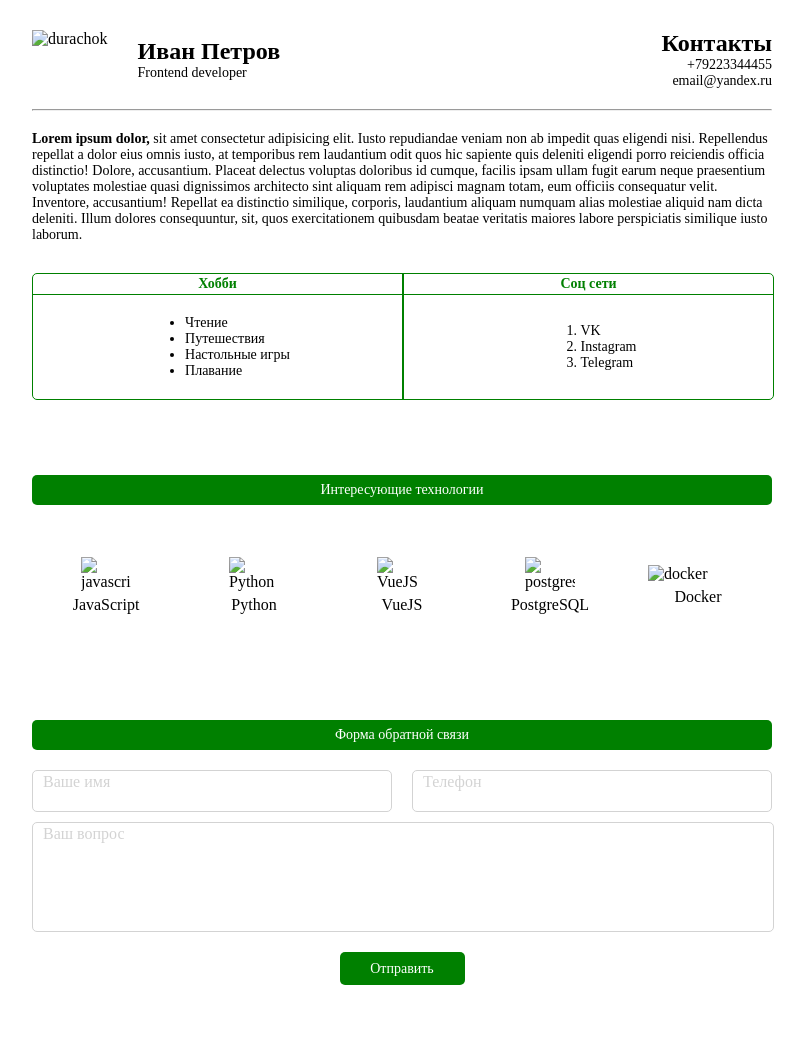
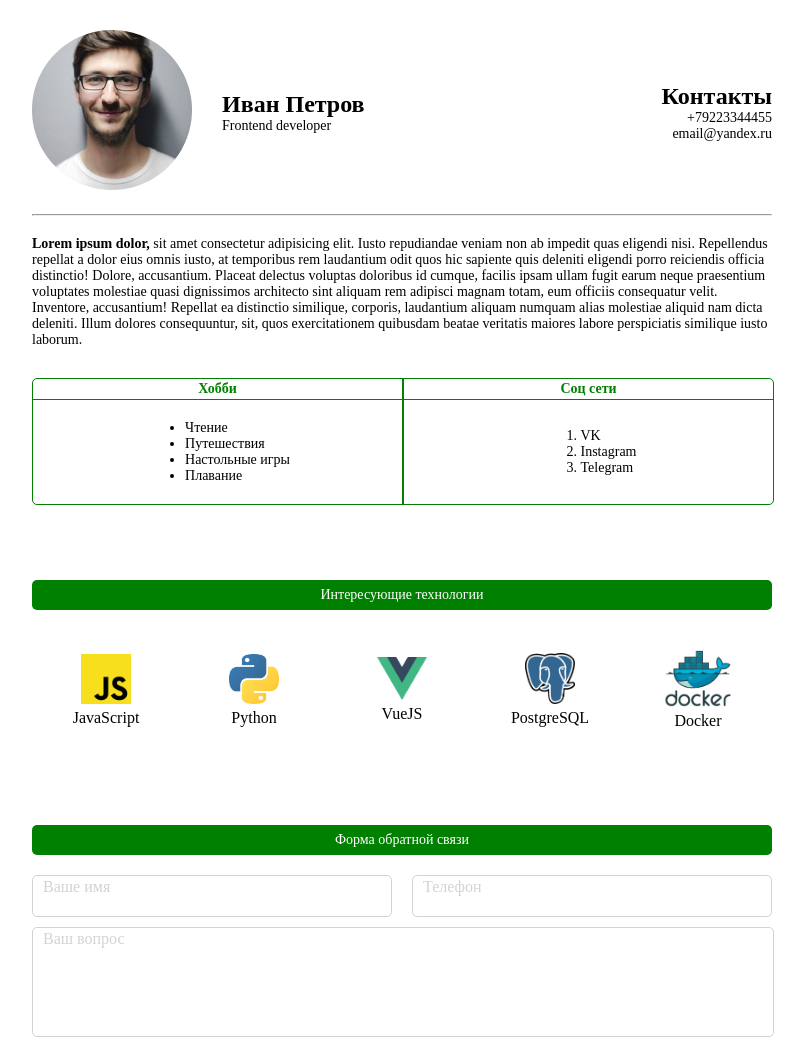
Before and after one commit to lessneutrality/websurgu, a plain HTML site: page lab1/index.html in a window 1280 px wide. Shown: the top 1040 px of the page, without its empty margins (238-1043 px from the left). Drawn offline with Linux system fonts and the light colour scheme.

Commit message:
clean up + line 61 ask

```diff
--- a/lab1/index.html
+++ b/lab1/index.html
@@ -10,7 +10,7 @@
     <div class="main">
 
     <div class="hdr">
-        <div><img src="C:/Users/user/Downloads/Ellipse.jpg" alt="durachok"></div>
+        <div><img src="/source/Ellipse.jpg" alt="durachok"></div>
         <div class="hdr_2nd">
             <p class="bigtxt">Иван Петров</p>
             <p class="smalltxt">Frontend developer</p>
@@ -53,23 +53,23 @@
     </div>
     <div class="apps">
     <div class="apps_2">
-        <img class="icon" src="C:\Users\user\Desktop\мое\surgu\web2\source\js.webp" alt="javascript">
+        <img class="icon" src="/source/js.webp" alt="javascript">
         <p class="title">JavaScript</p>
     </div>
     <div class="apps_2">
-        <img class="icon" src="C:\Users\user\Desktop\мое\surgu\web2\source\python.webp" alt="Python">
+        <img class="icon" src="/source/python.webp" alt="Python">
         <p class="title">Python</p>
     </div>
     <div class="apps_2">
-        <img class="icon" src="C:\Users\user\Desktop\мое\surgu\web2\source\vuejs.webp" alt="VueJS">
+        <img class="icon" src="/source/vuejs.webp" alt="VueJS">
         <p class="title">VueJS</p>
     </div>
     <div class="apps_2">
-        <img class="icon" src="C:\Users\user\Desktop\мое\surgu\web2\source\postgresql.png" alt="postgresql">
+        <img class="icon" src="/source/postgresql.png" alt="postgresql">
         <p class="title">PostgreSQL</p>
     </div>
     <div class="apps_2">
-        <img class="docker" src="C:\Users\user\Desktop\мое\surgu\web2\source\docker_logo.png" alt="docker">
+        <img class="docker" src="/source/docker_logo.png" alt="docker">
         <p class="title">Docker</p>
     </div>
     </div>
--- a/lab1/style.css
+++ b/lab1/style.css
@@ -32,7 +32,7 @@
     flex-direction: column; /*чтобы были вертикально поставлены*/
     text-align: right; /*чтобы были приравненными к правому краю*/
     justify-content: center; /*чтобы были посередине вертикально*/
-    margin-left: auto; /*чтобы див был справа*/
+    margin-left: auto; /*задает максимально возможную дистанцию слева прижимая hdr_2nd влево*/
 }
 
 .bigtxt {
@@ -57,8 +57,8 @@
 
 /*333*/
 .table {
-    display: flex;
-    margin: 0 auto;
+    /*display: flex;*/
+    /*margin: 0 auto; спросить*/
     border: 1px solid green;
     border-radius: 5px;
     display: grid;
@@ -103,10 +103,6 @@ a:hover {
 }
 
 /*444*/
-.apps {
-    display: flex;
-    justify-content: center;
-}
 .button, .button2{
     height: 30px;
     width: 740px;
@@ -195,7 +191,6 @@ textarea::placeholder {
     width: 50%;
     margin: 0 auto;/*центринг*/
 
-    color: lightgrey;
     padding-left: 10px;
     border: 1px solid lightgrey;
     border-radius: 5px;
@@ -204,10 +199,6 @@ textarea::placeholder {
     margin-top: 10px;
 }
 
-.qs {
-    display: flex;
-    align-items: center;
-}
 
 .button3 {
     height: 33px;
@@ -224,11 +215,6 @@ textarea::placeholder {
     margin-top: 20px;
     margin-bottom: 50px;
 }
-
-.prikol {
-    color: white;
-    text-decoration: none;
-}
 .button3:hover {
     background-color: darkgreen;
 }
```
Also changed, not shown: lab1/source/Ellipse.jpg (added), lab1/source/docker_logo.png (added), lab1/source/js.webp (added), lab1/source/postgresql.png (added), lab1/source/python.webp (added), lab1/source/vuejs.webp (added).
